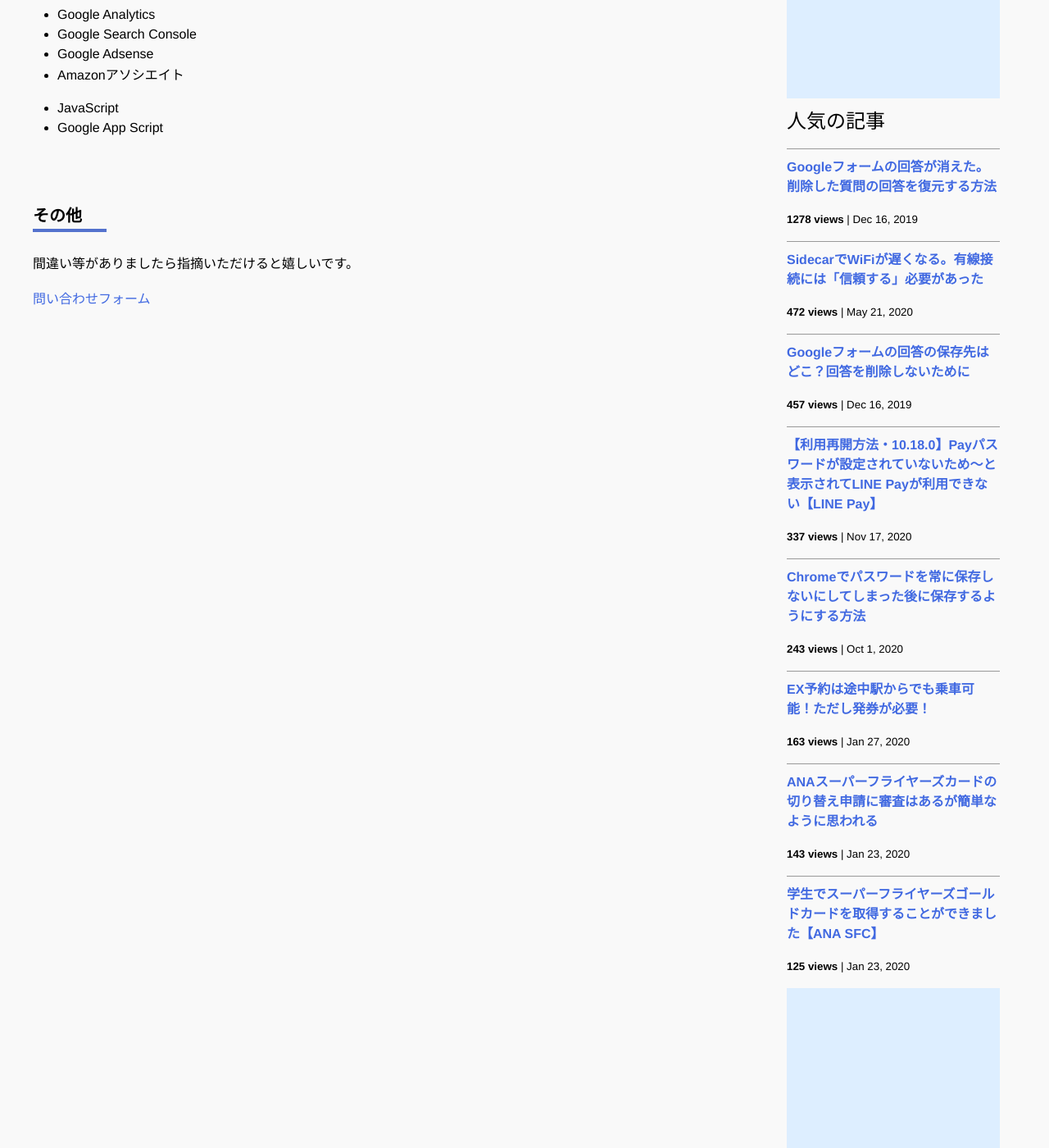
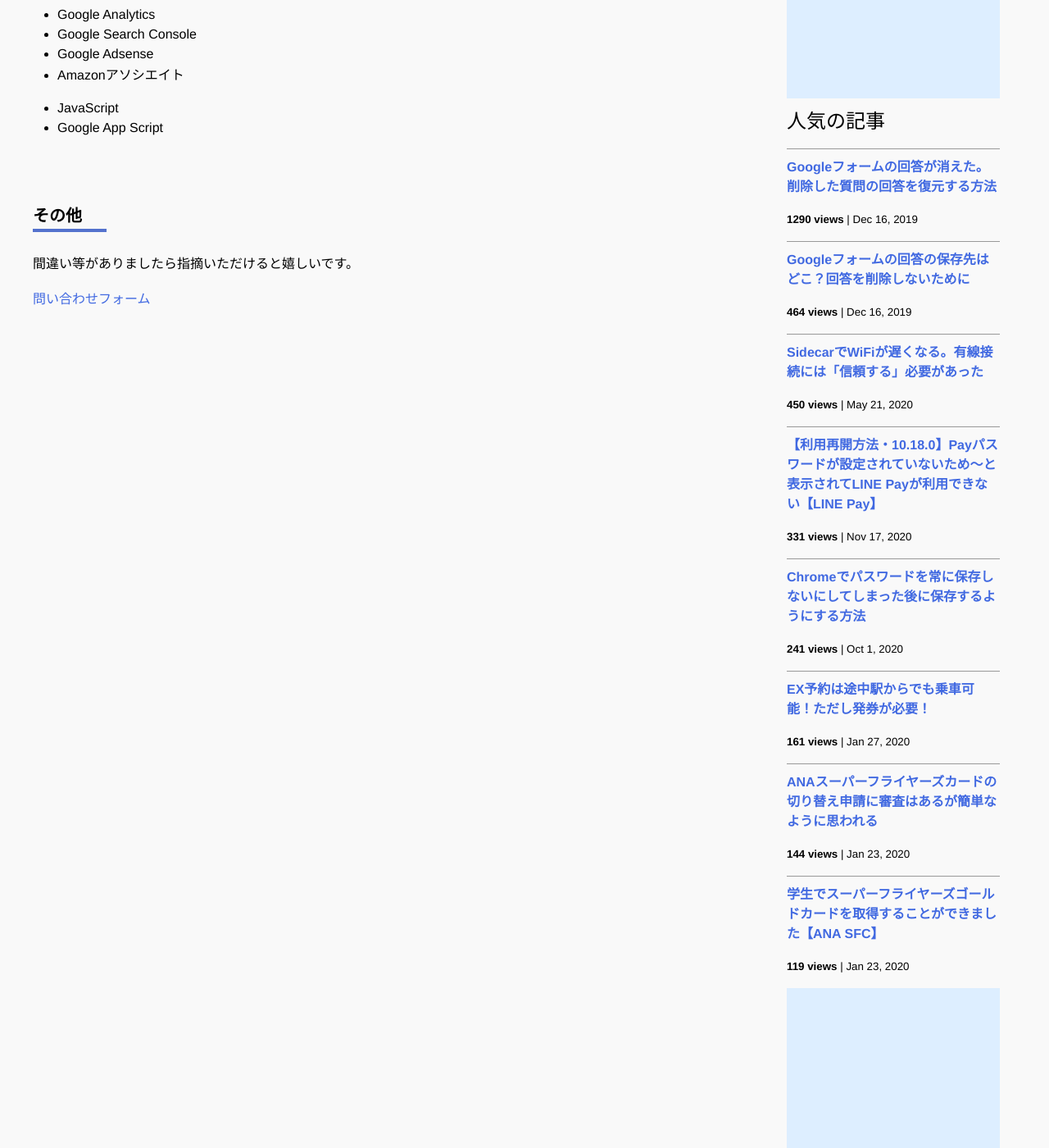
Before and after one commit to iwanaminami/shoyaiwaname, a Jekyll site: the page built from about.markdown, in a window 1280 px wide and 1400 px high, scrolled down 693 px. Shown: the whole window at 82% size. Built offline with Jekyll 4.4.1, drawn with Linux system fonts in a browser that asks for light colours; nearby versions of some CDN libraries; comment, search, counter and statistics services are not loaded.

Commit message:
a new commit message

```diff
--- a/_data/popularposts.yml
+++ b/_data/popularposts.yml
@@ -1,17 +1,17 @@
 side:
-  - view: 1278
+  - view: 1290
     url: /2019/12/16/restore-googleform.html
-  - view: 472
+  - view: 464
+    url: /2019/12/16/googleform-answers.html
+  - view: 450
     url: /2020/05/21/sidecar-via-cable.html
-  - view: 457
-    url: /2019/12/16/googleform-answers.html
-  - view: 337
+  - view: 331
     url: /2020/11/17/linepay.html
-  - view: 243
+  - view: 241
     url: /2020/10/01/googlepassword.html
-  - view: 163
+  - view: 161
     url: /2020/01/27/ex-rideontheway.html
-  - view: 143
+  - view: 144
     url: /2020/01/23/sfc-judge.html
-  - view: 125
+  - view: 119
     url: /2020/01/23/sfcgold.html
```
